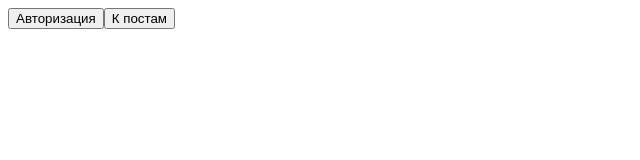
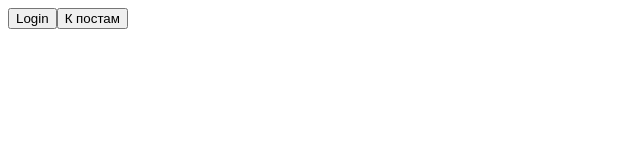
Before and after one commit to KreiNafig/Login-Register-logic-React, a React (Create React App) app: page / in a window 1280 px wide. Shown: the top 160 px of the page, without its empty margins (0-640 px from the left). Built offline with nearby package versions, Linux system fonts and the light colour scheme.

Commit message:
adding functions

```diff
--- a/src/App.js
+++ b/src/App.js
@@ -1,11 +1,22 @@
 import { BrowserRouter } from "react-router-dom";
 import { AppRoutes } from "./AppRoutes";
-import { createContext, useState } from "react";
+import { createContext, useEffect, useState } from "react";
 
 export const ContextAuth = createContext(false)
 
 function App() {
   const [auth, setAuth] = useState(false)
+  const [isLoading, setLoading] = useState(true)
+  useEffect(() => {
+    const token = localStorage.getItem('token')
+    setAuth(token === 'true')
+    setLoading(false)
+  }, [])
+
+  if(isLoading) {
+    return (<div>Loading...</div>)
+  }
+
   return (
     <>
     <ContextAuth.Provider value={{auth, setAuth}}>
--- a/src/pages/Dashboard.jsx
+++ b/src/pages/Dashboard.jsx
@@ -1,7 +1,17 @@
-import React from 'react'
+import React, { useContext } from 'react'
+import { ContextAuth } from '../App'
+import { useNavigate } from 'react-router-dom'
 
 export const Dashboard = () => {
+  const {setAuth} = useContext(ContextAuth)
+    function handleClick() {
+      setAuth(false)
+      localStorage.removeItem('token')
+    }
   return (
-    <div>Dashboard</div>
+    <>
+    <div>ПОСТЫ: 0</div>
+    <button onClick={handleClick}>Logout</button>
+    </>
   )
 }
--- a/src/pages/Home.jsx
+++ b/src/pages/Home.jsx
@@ -1,12 +1,16 @@
-import React from 'react'
+import React, { useContext } from 'react'
 import { NavLink } from 'react-router-dom'
+import { ContextAuth } from '../App'
 
 export const Home = () => {
+  const {auth, setAuth} = useContext(ContextAuth)
+  function handleClick() {
+    setAuth(false)
+    localStorage.removeItem('token')
+  }
   return (
     <div>
-        <NavLink to="/login">
-            <button>Авторизация</button>
-        </NavLink>
+        {auth ? <button onClick={handleClick}>Logout</button> : <NavLink to="/login"><button>Login</button></NavLink>}
         <NavLink to="/dashboard">
             <button>К постам</button>
         </NavLink>
--- a/src/pages/Login.jsx
+++ b/src/pages/Login.jsx
@@ -27,11 +27,15 @@ export const Login = () => {
 
     function handleSubmit(e) {
       e.preventDefault()
-      if(!email.errorMessage && !password.errorMessage) {
-        setAuth(() => true)
-        alert('Вы успешно авторизовались')
-        navigate('/')
+      if(email.errorMessage || password.errorMessage) {
+        alert('Ошибка в форме')
+        return
       }
+
+      setAuth(true)
+      localStorage.setItem('token', true)
+      alert('Вы успешно авторизовались')
+      navigate('/')
     }
 
   return (
--- a/src/pages/Register.jsx
+++ b/src/pages/Register.jsx
@@ -36,6 +36,7 @@ export const Register = () => {
             && !password.errorMessage
             && !checked.errorMessage) {
                 setAuth(() => true)
+                localStorage.setItem('token', 'true')
                 alert('Вы успешно зарегистрировались!')
                 navigate('/')
             }
```
